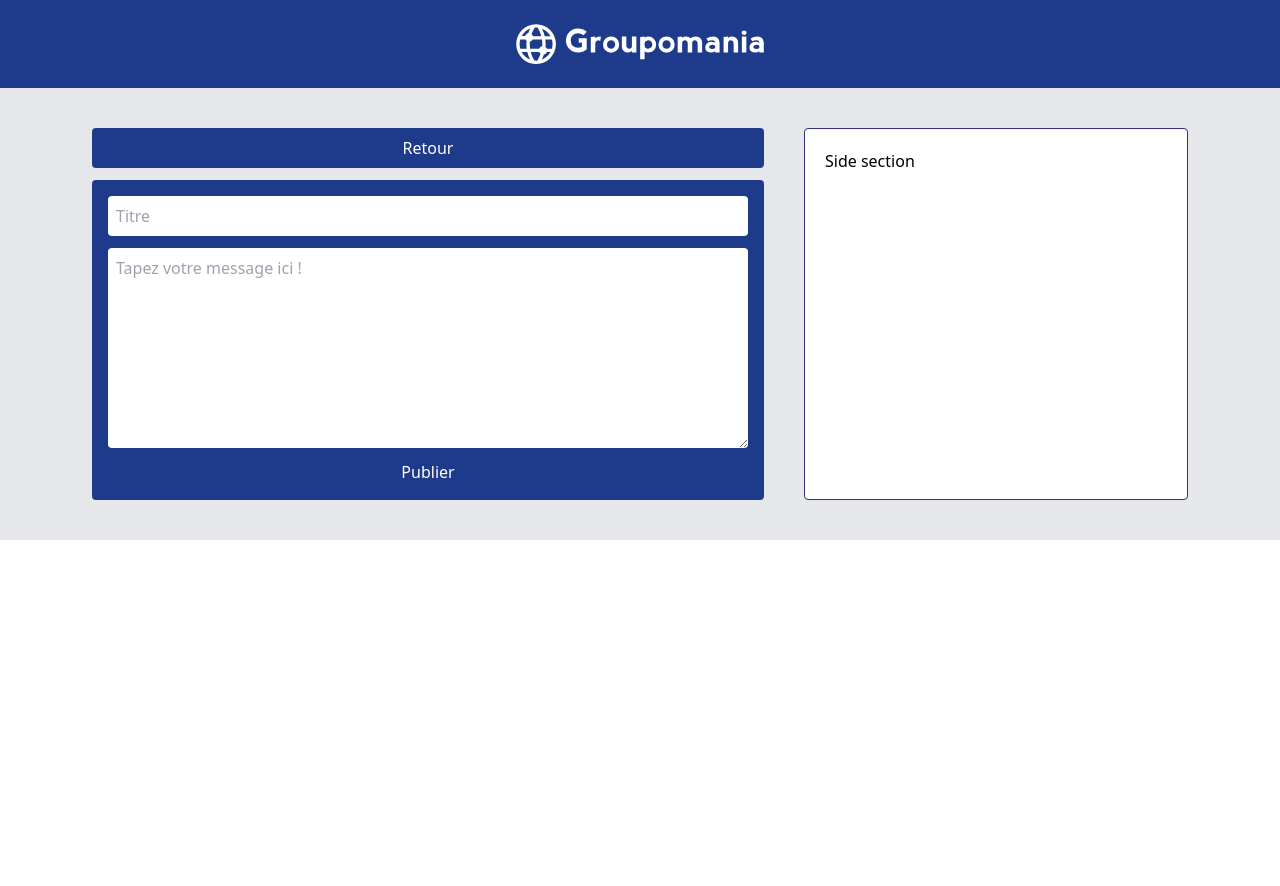
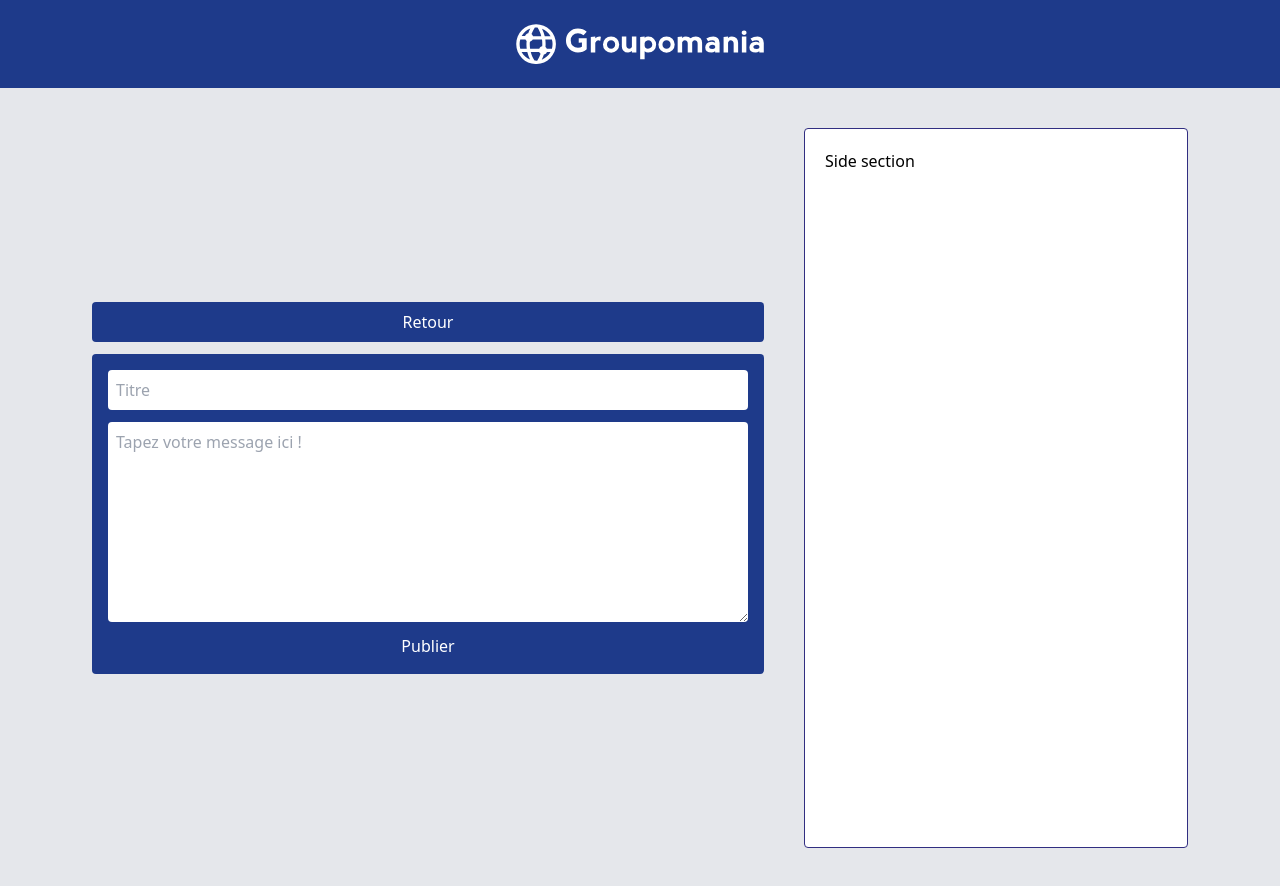
Before and after one commit to RomainCEZ/OpenClassrooms-project-7, a React (Vite) app in the folder front/: page /newpost in a window 1280 px wide. Before the commit the page ends 800 px from the top, so only its background shows below. Built offline with nearby package versions, Linux system fonts and the light colour scheme; no server answers.

Commit message:
change background height

```diff
--- a/front/src/components/MainContainer.tsx
+++ b/front/src/components/MainContainer.tsx
@@ -1,7 +1,7 @@
 export default function MainContainer({children}) {
 
     return (
-        <main className="flex justify-between bg-gray-200 sm:px-10 gap-x-10">
+        <main className="flex justify-between bg-gray-200 sm:px-10 gap-x-10 min-h-screen">
             {children}
         </main>
     )
```
